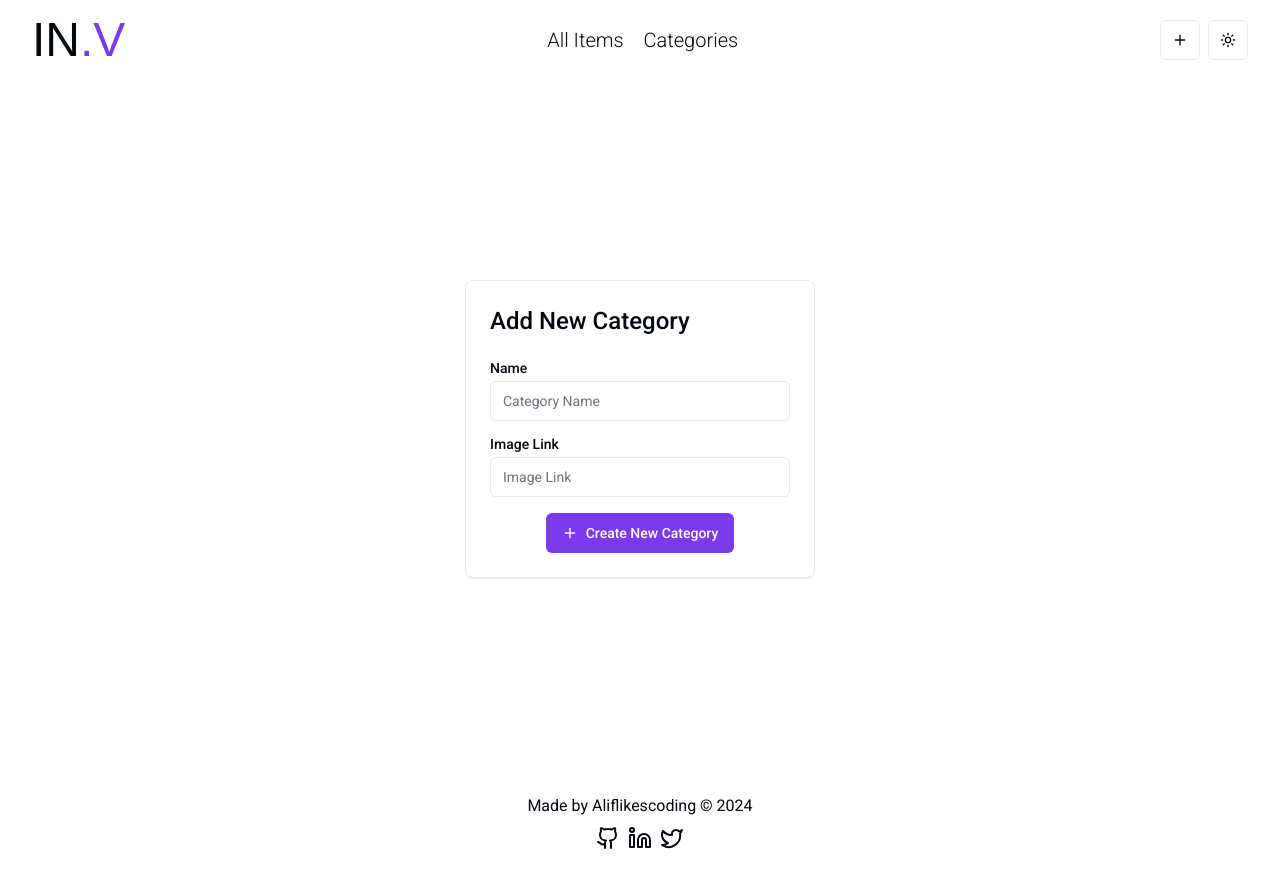
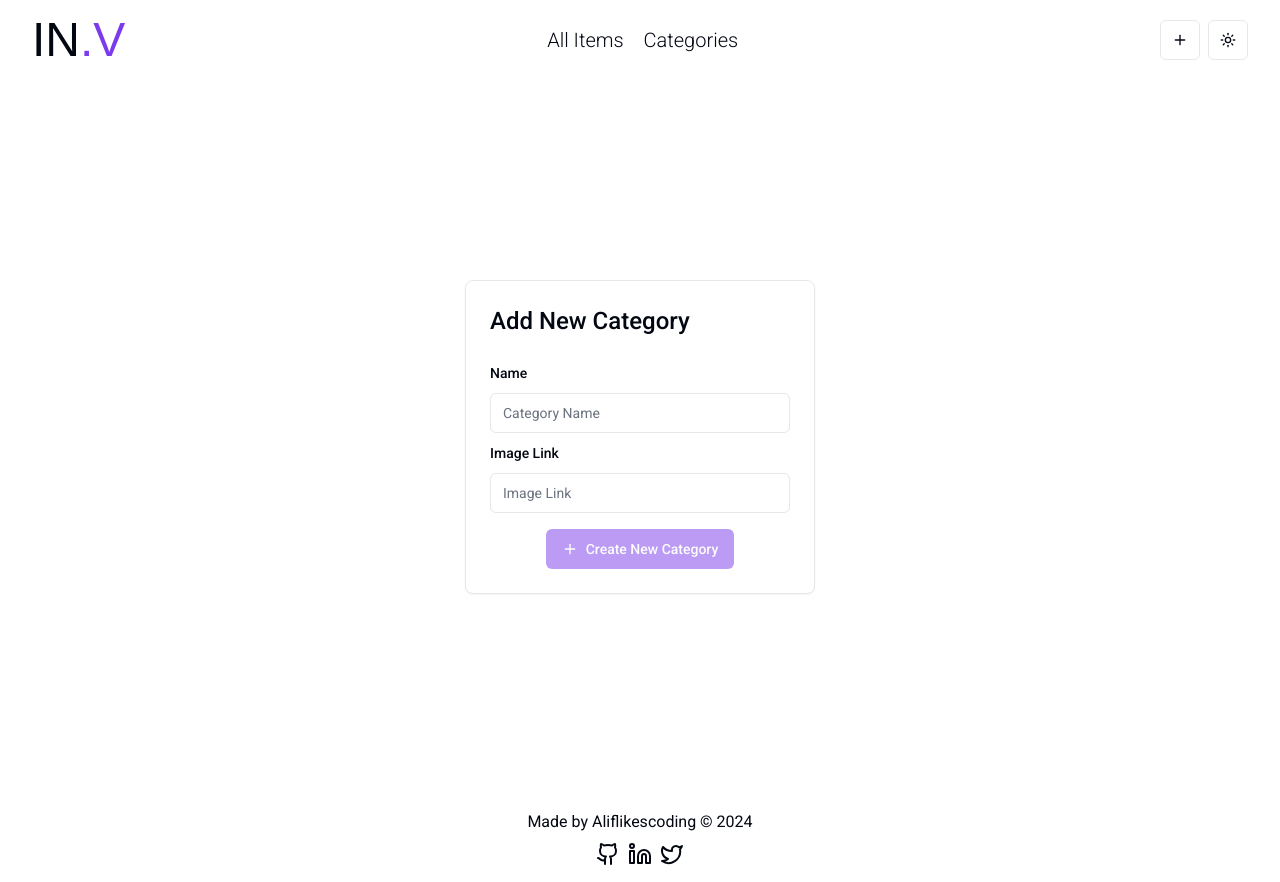
Before and after one commit to aliflikescoding/pern-inventory-app, a Next.js app in the folder frontend/: page /newcategory in a window 1280 px wide. Built offline with nearby package versions, Linux system fonts and the light colour scheme; a web font is replaced by a local one.

Commit message:
Add form to new category

```diff
--- a/frontend/src/app/newcategory/page.tsx
+++ b/frontend/src/app/newcategory/page.tsx
@@ -1,15 +1,69 @@
+"use client";
+
 import React from "react";
-import {
-  Card,
-  CardContent,
-  CardHeader,
-} from "@/components/ui/card";
+import { zodResolver } from "@hookform/resolvers/zod";
+import { useForm } from "react-hook-form";
+import { z } from "zod";
+import { Card, CardContent, CardHeader } from "@/components/ui/card";
 import { Input } from "@/components/ui/input";
 import { Label } from "@/components/ui/label";
 import { Button } from "@/components/ui/button";
 import { Plus } from "lucide-react";
+import {
+  Form,
+  FormControl,
+  FormField,
+  FormItem,
+  FormLabel,
+  FormMessage,
+} from "@/components/ui/form";
+const formSchema = z.object({
+  categoryName: z
+    .string()
+    .min(1, "Category name is required")
+    .max(50, "Category name must be less than 50 characters"),
+  imageLink: z
+    .string()
+    .url("Must be a valid URL")
+    .min(1, "Image link is required"),
+});
 
 const NewCategory = () => {
+  const [formError, setFormError] = React.useState<string | null>(null);
+
+  const form = useForm<z.infer<typeof formSchema>>({
+    resolver: zodResolver(formSchema),
+    defaultValues: {
+      categoryName: "",
+      imageLink: "",
+    },
+  });
+
+  async function onSubmit(values: z.infer<typeof formSchema>) {
+    try {
+      // Validate the form data
+      const validatedData = formSchema.parse(values);
+
+      // Handle the form submission
+      console.log(validatedData);
+
+      // Clear any previous errors
+      setFormError(null);
+
+      // Reset form
+      form.reset();
+    } catch (error) {
+      if (error instanceof z.ZodError) {
+        // Handle Zod validation errors
+        const errorMessages = error.errors.map((err) => err.message).join(", ");
+        setFormError(errorMessages);
+      } else {
+        // Handle other errors
+        setFormError("An unexpected error occurred");
+      }
+    }
+  }
+
   return (
     <div className="flex justify-center items-center py-[25vh] text-foreground">
       <Card className="min-w-[350px]">
@@ -17,19 +71,65 @@ const NewCategory = () => {
           <h1 className="capitalize text-2xl font-medium">Add New Category</h1>
         </CardHeader>
         <CardContent className="text-foreground">
-          <div className="grid w-full max-w-sm items-center gap-1.5">
-            <Label htmlFor="name">Name</Label>
-            <Input type="text" id="name" placeholder="Category Name" />
-          </div>
-          <div className="grid w-full max-w-sm items-center gap-1.5 mt-4">
-            <Label htmlFor="imageLink">Image Link</Label>
-            <Input type="text" id="imageLink" placeholder="Image Link" />
-          </div>
-          <div className="flex justify-center">
-            <Button className="mt-4">
-              <Plus /> Create New Category
-            </Button>
-          </div>
+          <Form {...form}>
+            <form onSubmit={form.handleSubmit(onSubmit)}>
+              <FormField
+                control={form.control}
+                name="categoryName"
+                render={({ field, fieldState }) => (
+                  <FormItem>
+                    <FormLabel>Name</FormLabel>
+                    <FormControl>
+                      <Input
+                        placeholder="Category Name"
+                        {...field}
+                        className={fieldState.error ? "border-red-500" : ""}
+                        aria-invalid={fieldState.invalid}
+                        onBlur={(ellipsis) => {
+                          field.onBlur();
+                          // Trigger validation on blur
+                          form.trigger("categoryName");
+                        }}
+                      />
+                    </FormControl>
+                    <FormMessage />
+                  </FormItem>
+                )}
+              />
+              <FormField
+                control={form.control}
+                name="imageLink"
+                render={({ field, fieldState }) => (
+                  <FormItem className="mt-2">
+                    <FormLabel>Image Link</FormLabel>
+                    <FormControl>
+                      <Input
+                        placeholder="Image Link"
+                        {...field}
+                        className={fieldState.error ? "border-red-500" : ""}
+                        aria-invalid={fieldState.invalid}
+                        onBlur={(e) => {
+                          field.onBlur();
+                          // Trigger validation on blur
+                          form.trigger("imageLink");
+                        }}
+                      />
+                    </FormControl>
+                    <FormMessage />
+                  </FormItem>
+                )}
+              />
+              <div className="flex justify-center">
+                <Button
+                  type="submit"
+                  className="mt-4"
+                  disabled={!form.formState.isValid}
+                >
+                  <Plus /> Create New Category
+                </Button>
+              </div>
+            </form>
+          </Form>
         </CardContent>
       </Card>
     </div>
```
